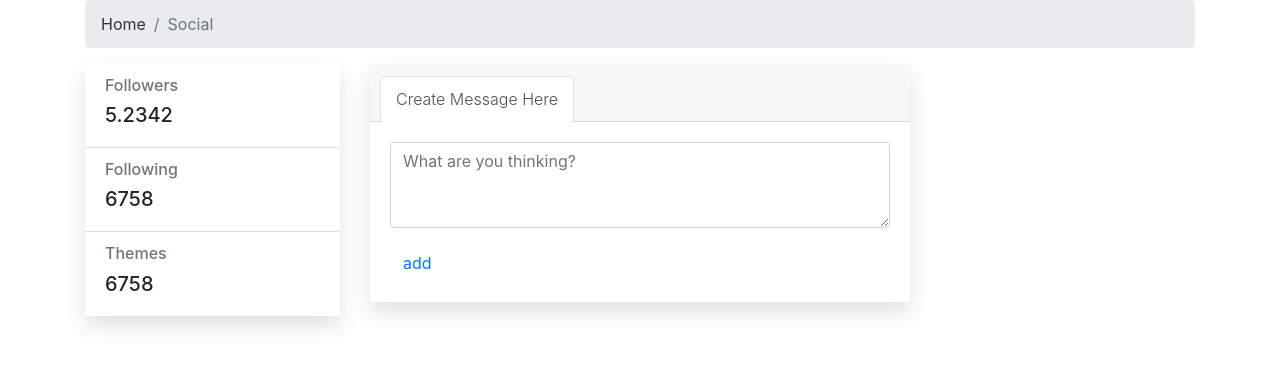
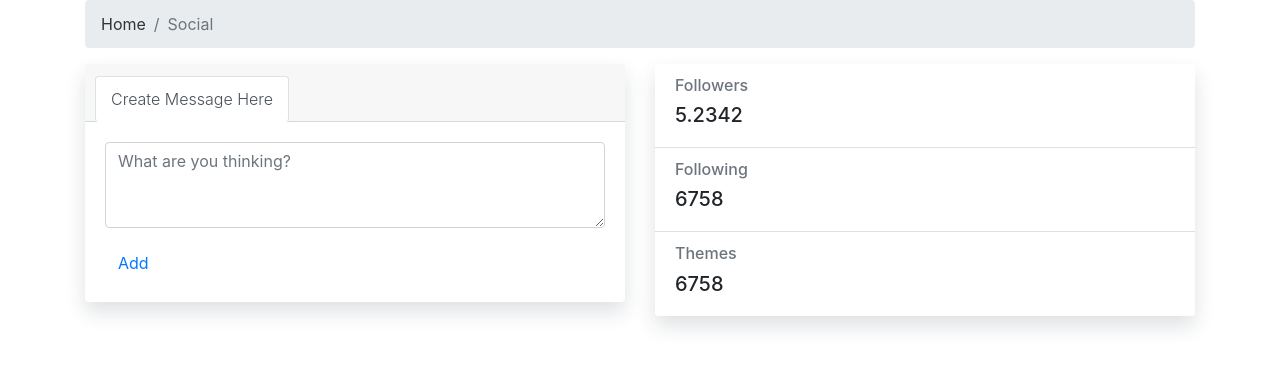
Before and after one commit to jayparekh4801/WhatsAppSender, an Angular app in the folder frontend/: page /dashBoard in a window 1280 px wide. Shown: the top 368 px of the page. Built offline with nearby package versions, Linux system fonts and the light colour scheme; no server answers.

Commit message:
update part started

```diff
--- a/frontend/src/app/Components/dashboard/dashboard.component.html
+++ b/frontend/src/app/Components/dashboard/dashboard.component.html
@@ -36,30 +36,7 @@
             </div>
         </div> -->
         <div class="row">
-            <div class="col-lg-3">
-                <div class="card">
-                    <!-- <div class="card-body">
-                        <div class="h5 text-blue">@JaneSmith</div>
-                        <div class="h7 "><strong>Name :</strong> Jane Smith</div>
-                        <div class="h7"><strong>About :</strong> Developer of web applications, JavaScript, PHP, Java, Python, Ruby, Java, Node.js, etc.
-                        </div>
-                    </div> -->
-                    <ul class="list-group list-group-flush">
-                        <li class="list-group-item">
-                            <div class="h6 text-muted">Followers</div>
-                            <div class="h5">5.2342</div>
-                        </li>
-                        <li class="list-group-item">
-                            <div class="h6 text-muted">Following</div>
-                            <div class="h5">6758</div>
-                        </li>
-                        <li class="list-group-item">
-                            <div class="h6 text-muted">Themes</div>
-                            <div class="h5">6758</div>
-                        </li>
-                    </ul>
-                </div>
-            </div>
+
             <div class="col-lg-6 gedf-main">
                 <!--- \\\\\\\Post-->
                 <div class="card social-timeline-card">
@@ -93,7 +70,7 @@
                         </div>
                         <div class="btn-toolbar justify-content-between">
                             <div class="btn-group" (click) = "addMessage()">
-                                <button type="submit" class="btn btn-theme-primary text-primary">add</button>
+                                <button type="submit" class="btn btn-theme-primary text-primary">Add</button>
                             </div>
                             <!-- <div class="btn-group">
                                 <button id="btnGroupDrop1" type="button" class="btn btn-link dropdown-toggle" data-toggle="dropdown" aria-haspopup="true" aria-expanded="false">
@@ -152,7 +129,7 @@
                     <div class="card-footer">
                         <a [href] = urlSanitizer(message.link) class="card-link text-primary"><i class="fa fa-mail-forward"></i> Send</a>
                         <span class="card-link" style="cursor: pointer;" (click) = "deleteMessage(message.title)"><i class="fa fa-trash-alt"></i> Delete</span>
-                        <a href="#" class="card-link"><i class="fa fa-pen-alt"></i> Update</a>
+                        <span class="card-link" style="cursor: pointer;" (click) = "update(message.message)"><i class="fa fa-pen-alt"></i> Update</span>
                         <!-- <a > jhjhjh</a> -->
                     </div>
                 </div>
@@ -160,6 +137,77 @@
                 <!--- \\\\\\\Post-->
                 <!-- Post /////-->
             </div>
+            <div class="col-lg-6">
+                <div class="card">
+                    <!-- <div class="card-body">
+                        <div class="h5 text-blue">@JaneSmith</div>
+                        <div class="h7 "><strong>Name :</strong> Jane Smith</div>
+                        <div class="h7"><strong>About :</strong> Developer of web applications, JavaScript, PHP, Java, Python, Ruby, Java, Node.js, etc.
+                        </div>
+                    </div> -->
+                    <ul class="list-group list-group-flush">
+                        <li class="list-group-item">
+                            <div class="h6 text-muted">Followers</div>
+                            <div class="h5">5.2342</div>
+                        </li>
+                        <li class="list-group-item">
+                            <div class="h6 text-muted">Following</div>
+                            <div class="h5">6758</div>
+                        </li>
+                        <li class="list-group-item">
+                            <div class="h6 text-muted">Themes</div>
+                            <div class="h5">6758</div>
+                        </li>
+                    </ul>
+                </div>
+
+                <div *ngIf = "updateMessageBool" class="card social-timeline-card">
+                    <div class="card-header">
+                        <ul class="nav nav-tabs card-header-tabs" id="myTabu" role="tablist">
+                            <li class="nav-item">
+                                <a class="nav-link active" id="posts-tabu" data-toggle="tab" href="#posts" role="tab" aria-controls="posts" aria-selected="true">Update Message Here</a>
+                            </li>
+                            <!-- <li class="nav-item">
+                                <a class="nav-link" id="images-tab" data-toggle="tab" role="tab" aria-controls="images" aria-selected="false" href="#images">Share Images</a>
+                            </li> -->
+                        </ul>
+                    </div>
+                    <div class="card-body">
+                        <div class="tab-content" id="myTabContentu">
+                            <div class="tab-pane fade active show" id="postsu" role="tabpanel" aria-labelledby="posts-tab">
+                                <div class="form-group">
+                                    <label class="sr-only" for="message">post</label>
+                                    <textarea class="form-control" id="messageu" rows="3" placeholder="What are you thinking?" [(ngModel)] = "updateMessage"></textarea>
+                                </div>
+                            </div>
+                            <!-- <div class="tab-pane fade" id="images" role="tabpanel" aria-labelledby="images-tab">
+                                <div class="form-group">
+                                    <div class="custom-file">
+                                        <input type="file" class="custom-file-input" id="customFile">
+                                        <label class="custom-file-label" for="customFile">Upload image</label>
+                                    </div>
+                                </div>
+                                <div class="py-4"></div>
+                            </div> -->
+                        </div>
+                        <div class="btn-toolbar justify-content-between">
+                            <div class="btn-group" (click) = "updateMessage()">
+                                <button type="submit" class="btn btn-theme-primary text-primary">Update</button>
+                            </div>
+                            <!-- <div class="btn-group">
+                                <button id="btnGroupDrop1" type="button" class="btn btn-link dropdown-toggle" data-toggle="dropdown" aria-haspopup="true" aria-expanded="false">
+                                    <i class="fa fa-globe"></i>
+                                </button>
+                                <div class="dropdown-menu " aria-labelledby="btnGroupDrop1">
+                                    <a class="dropdown-item" href="#"><i class="fa fa-globe"></i> Public</a>
+                                    <a class="dropdown-item" href="#"><i class="fa fa-users"></i> Friends</a>
+                                    <a class="dropdown-item" href="#"><i class="fa fa-user"></i> Just me</a>
+                                </div>
+                            </div> -->
+                        </div>
+                    </div>
+                </div>
+            </div>
         </div>
     </div>
 </main>
--- a/frontend/src/app/Components/dashboard/dashboard.component.ts
+++ b/frontend/src/app/Components/dashboard/dashboard.component.ts
@@ -20,6 +20,11 @@ export class DashboardComponent implements OnInit {
 	}
 
 	savedMessages : AddMessage[];
+
+	// update message vars
+
+	updateMessageBool : boolean = false;
+	updateMessage : string = "";
 
 	ngOnInit(): void {
 		this.dashboardService.getMessages().subscribe((data : any) => {
@@ -55,6 +60,11 @@ export class DashboardComponent implements OnInit {
 		})
 	}
 
+	update(message : any) {
+		this.updateMessageBool = true;
+		this.updateMessage = message;
+	}
+
 	urlSanitizer(url : any) {
 		return this.sanitizer.bypassSecurityTrustUrl(url);
 	}
```
